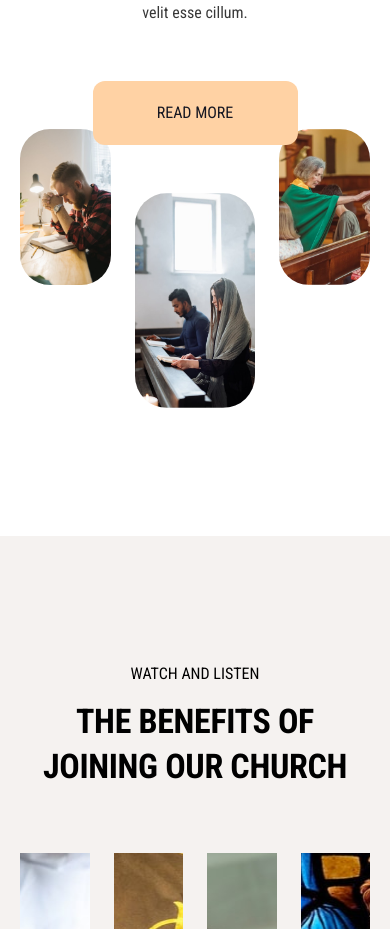
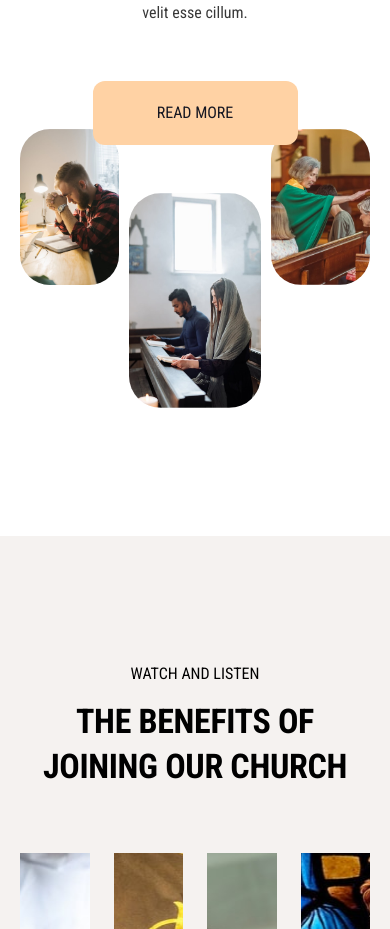
Before and after one commit to BohdanKoleiko/church_finsweet, a React (Create React App) app: page / in a window 390 px wide. Shown: the part 1126-2055 px from the top of the page. Built offline with nearby package versions, Linux system fonts and the light colour scheme.

Commit message:
made colum-gap smaller for smartphones and tablets

```diff
--- a/src/components/ImgCards/ImgCards.scss
+++ b/src/components/ImgCards/ImgCards.scss
@@ -10,4 +10,8 @@
    &_top {
       align-items: flex-start;
    }
+
+   @media screen and (max-width: 768px) {
+      column-gap: 10px;
+   }
 }
```
